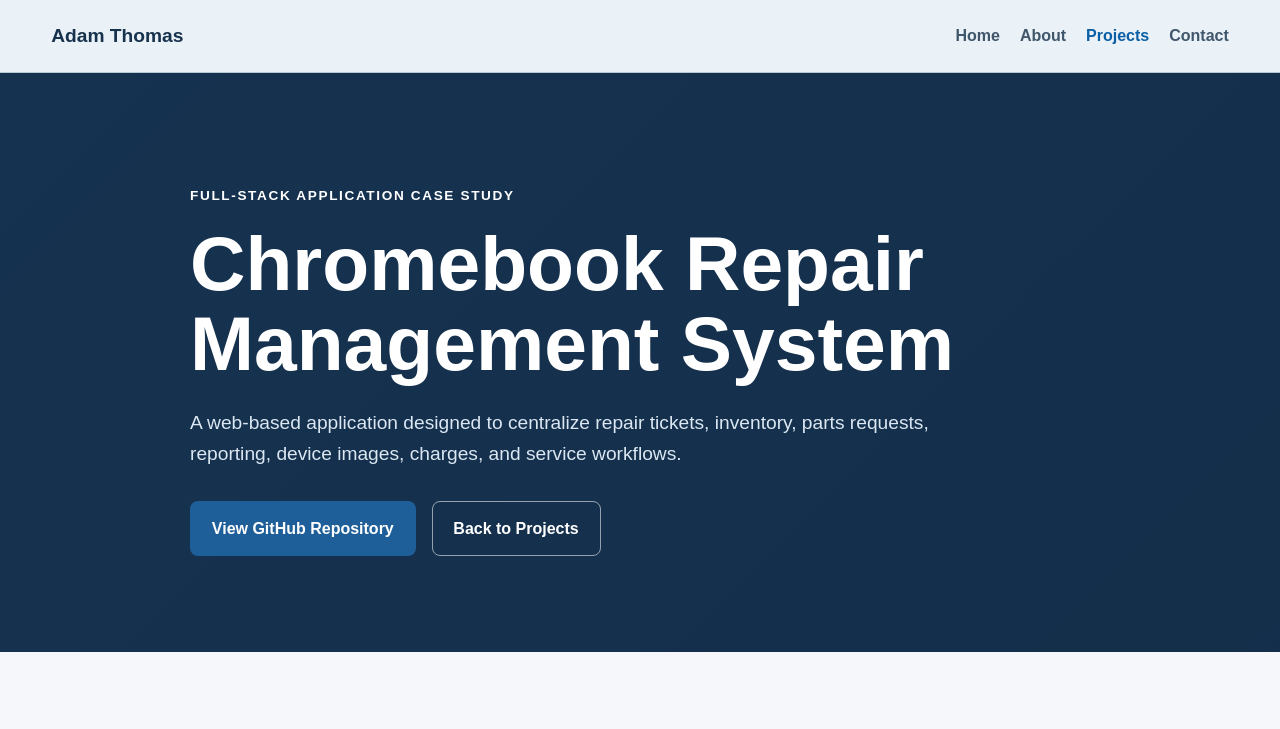
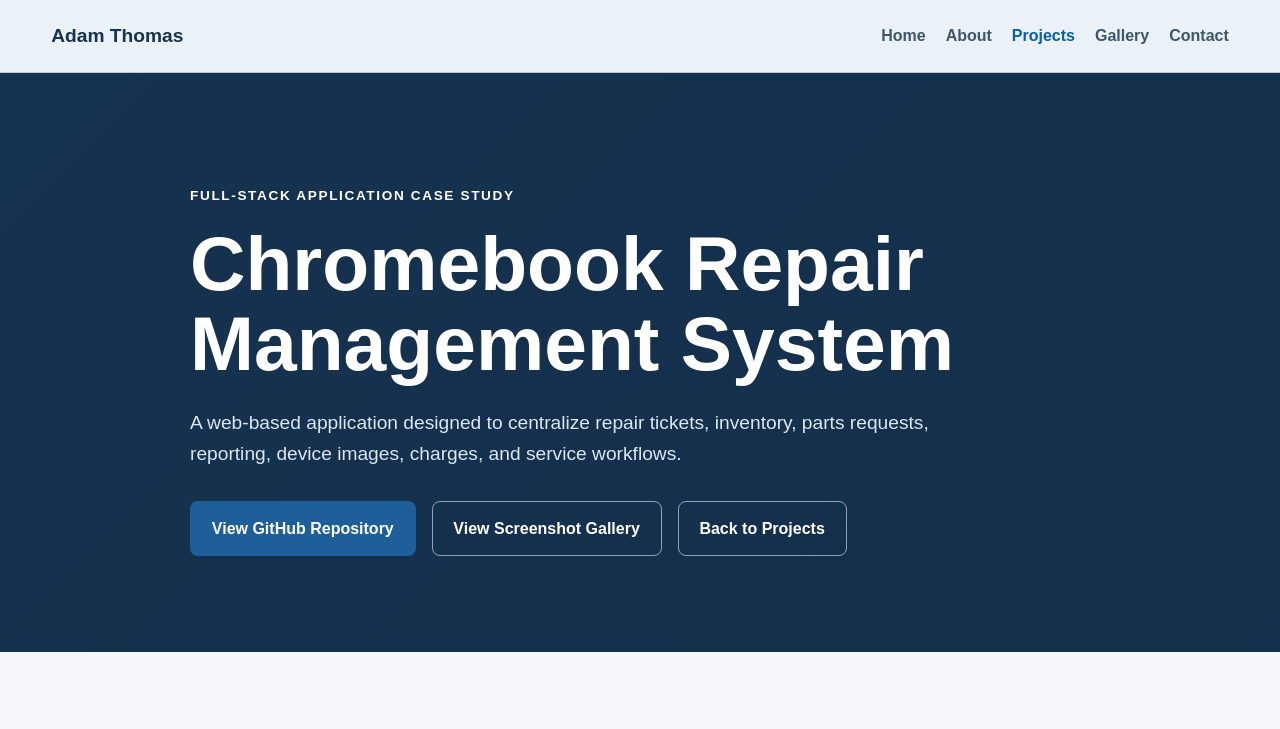
Before and after one commit to sneaky1/portfolio, a plain HTML site: page projects/chromebook-repair.html in a window 1280 px wide. Shown: the top 729 px of the page. Drawn offline with Linux system fonts and the light colour scheme.

Commit message:
Add gallery links across portfolio pages

```diff
--- a/projects/chromebook-repair.html
+++ b/projects/chromebook-repair.html
@@ -23,6 +23,7 @@
                 <a href="../index.html">Home</a>
                 <a href="../about.html">About</a>
                 <a class="active" href="../projects.html">Projects</a>
+                <a href="../gallery.html">Gallery</a>
                 <a href="../contact.html">Contact</a>
             </nav>
         </div>
@@ -49,6 +50,10 @@
                         rel="noopener noreferrer"
                     >
                         View GitHub Repository
+                    </a>
+
+                    <a class="button button-secondary" href="../gallery.html">
+                        View Screenshot Gallery
                     </a>
 
                     <a class="button button-secondary" href="../projects.html">
```
Also changed, not shown: projects.html (+1 -0 lines).
